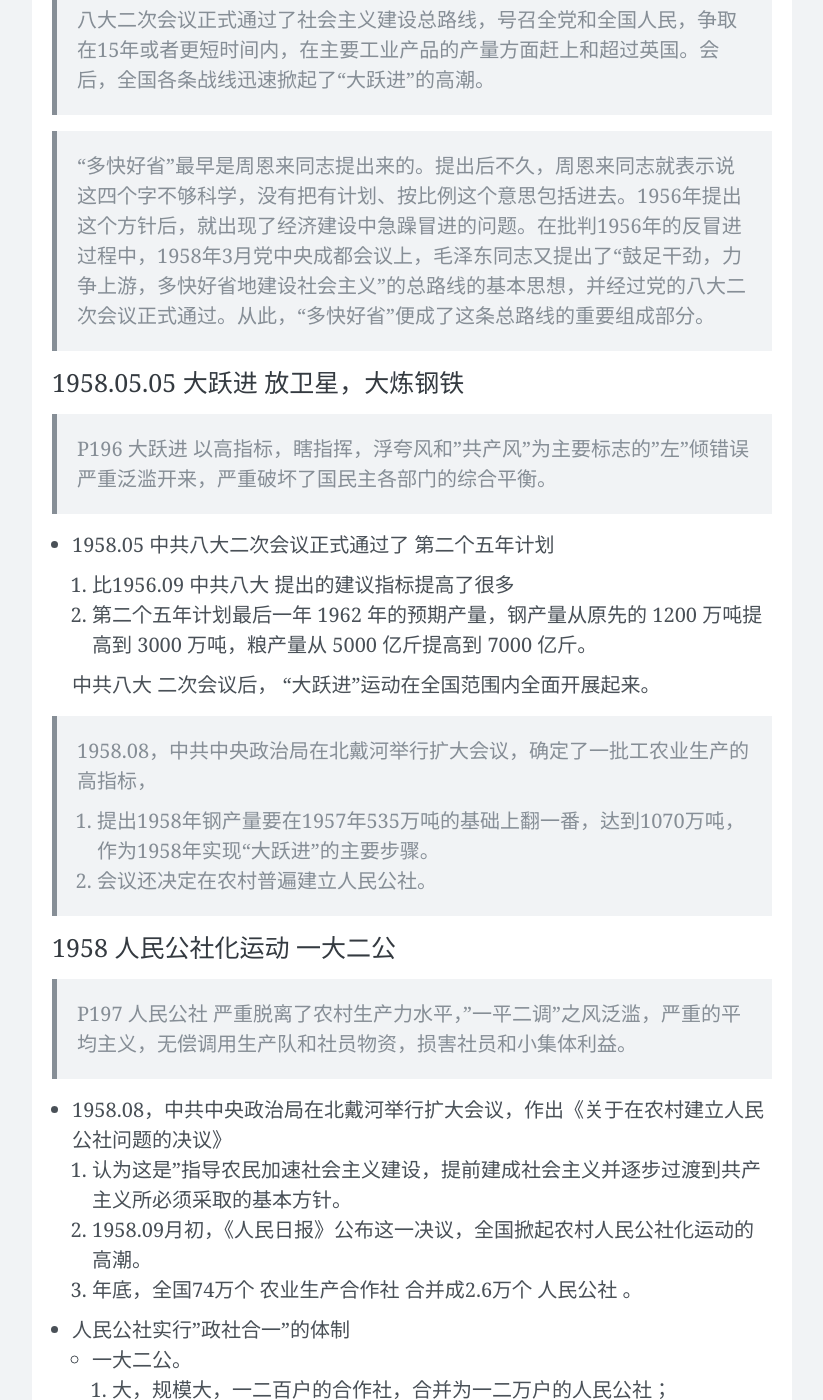
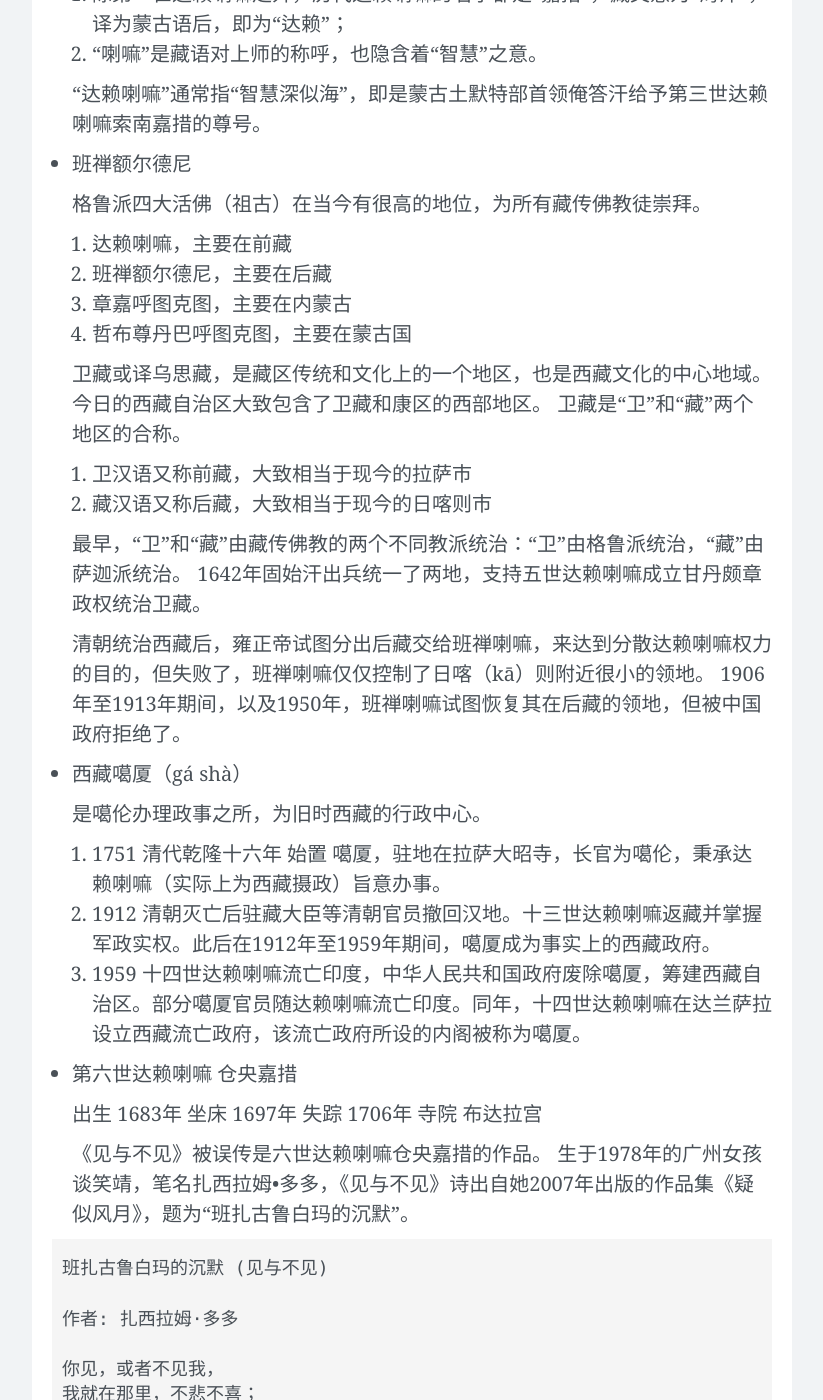
Before and after one commit to wangtiga/wangtiga.github.io, a Jekyll site: the page built from _posts/2020-11-15-3708_summary.md, in a window 1280 px wide and 1400 px high, scrolled down 12864 px. Shown: the whole window, without its empty margins (228-1051 px from the left). Built offline with Jekyll 4.4.1, drawn with Linux system fonts in a browser that asks for light colours; nearby versions of some CDN libraries; comment, search, counter and statistics services are not loaded; some of the changed text lies outside the part shown.

Commit message:
updated from r1

````diff
--- a/_posts/2020-11-15-3708_summary.md
+++ b/_posts/2020-11-15-3708_summary.md
@@ -305,6 +305,83 @@ TODO 第一次鸦片战争时期开设的几个通商口岸只有香港起到真
 3. 经济方针
 4. 外交原则
 
+- 1951.10 西藏和平解放
+
+  1. 1950       昌都战役结束前， 时年15岁的第十四世达赖喇嘛尚未亲政，实权为摄政`达扎·阿旺松绕`拥有。
+  2. 1950.11.08 昌都战役结束，藏军惨败。西藏噶厦内的改革派力量支持`第十四世达赖喇嘛`亲政。
+  3. 1951.01    摄政`达扎·阿旺松绕`被迫辞职。解放军将昌都战役中投降的噶厦派出的昌都总管`阿沛·阿旺晋美`释放回拉萨，以要求`西藏噶厦`承认中华人民共和国对西藏的主权。而中央人民政府也答应会保持西藏现状。1951年1月，达赖致信中央人民政府，信中说“余此次接受西藏全体人民热烈而诚恳的要求执政”、“决定和平达成人民之愿望”，派代表“向中央人民政府谋求解决西藏问题”。
+  1. 1951.02    达赖喇嘛任命`阿沛·阿旺晋美`为首席代表，凯墨·索安旺堆、土丹旦达、土登列门和桑颇·登增顿珠等四人为代表，赴北京处理和中央人民政府谈判事宜。
+  2. 1951.05.23 西藏政府代表团在北京同中央人民政府的代表签署了《中央人民政府和西藏地方政府关于和平解放西藏办法的协议》，双方确认西藏为中国领土的一部分，同意“西藏和平解放”，中国人民解放军进驻西藏，藏军改编为中国人民解放军，中央人民政府负责西藏的涉外事宜，并恢复`班禅额尔德尼`在西藏的固有地位，协议还同意中央对西藏的政治制度以及达赖喇嘛的固有地位及职权均不变动，尊重宗教信仰自由，而西藏政府应自动实行改革，中央不加强迫。
+  3. 1951.10    `达赖喇嘛`决定暂不离开西藏，并于1951年10月正式同意了《关于和平解放西藏办法的协议》。
+
+- 第十四世达赖喇嘛 丹增嘉措
+
+  达赖喇嘛 是藏传佛教中格鲁派（黄教）转世传承的领袖
+
+  1. 除第一世达赖喇嘛之外，历代达赖喇嘛的名字都是“嘉措”，藏文意为“海洋”，译为蒙古语后，即为“达赖”；
+  2. “喇嘛”是藏语对上师的称呼，也隐含着“智慧”之意。
+
+  “达赖喇嘛”通常指“智慧深似海”，即是蒙古土默特部首领俺答汗给予第三世达赖喇嘛索南嘉措的尊号。
+
+- 班禅额尔德尼
+
+  格鲁派四大活佛（祖古）在当今有很高的地位，为所有藏传佛教徒崇拜。
+
+  1. 达赖喇嘛，主要在前藏
+  2. 班禅额尔德尼，主要在后藏
+  3. 章嘉呼图克图，主要在内蒙古
+  4. 哲布尊丹巴呼图克图，主要在蒙古国
+
+  卫藏或译乌思藏，是藏区传统和文化上的一个地区，也是西藏文化的中心地域。今日的西藏自治区大致包含了卫藏和康区的西部地区。
+  卫藏是“卫”和“藏”两个地区的合称。
+
+  1. 卫汉语又称前藏，大致相当于现今的拉萨市
+  2. 藏汉语又称后藏，大致相当于现今的日喀则市
+
+  最早，“卫”和“藏”由藏传佛教的两个不同教派统治：“卫”由格鲁派统治，“藏”由萨迦派统治。
+  1642年固始汗出兵统一了两地，支持五世达赖喇嘛成立甘丹颇章政权统治卫藏。
+
+  清朝统治西藏后，雍正帝试图分出后藏交给班禅喇嘛，来达到分散达赖喇嘛权力的目的，但失败了，班禅喇嘛仅仅控制了日喀（kā）则附近很小的领地。
+  1906年至1913年期间，以及1950年，班禅喇嘛试图恢复其在后藏的领地，但被中国政府拒绝了。
+
+- 西藏噶厦（gá shà）
+
+  是噶伦办理政事之所，为旧时西藏的行政中心。
+
+  1. 1751 清代乾隆十六年 始置 噶厦，驻地在拉萨大昭寺，长官为噶伦，秉承达赖喇嘛（实际上为西藏摄政）旨意办事。
+  2. 1912 清朝灭亡后驻藏大臣等清朝官员撤回汉地。十三世达赖喇嘛返藏并掌握军政实权。此后在1912年至1959年期间，噶厦成为事实上的西藏政府。
+  3. 1959 十四世达赖喇嘛流亡印度，中华人民共和国政府废除噶厦，筹建西藏自治区。部分噶厦官员随达赖喇嘛流亡印度。同年，十四世达赖喇嘛在达兰萨拉设立西藏流亡政府，该流亡政府所设的内阁被称为噶厦。
+
+- 第六世达赖喇嘛 仓央嘉措
+
+   出生	1683年
+   坐床	1697年
+   失踪	1706年
+   寺院	布达拉宫
+
+   《见与不见》被误传是六世达赖喇嘛仓央嘉措的作品。
+   生于­1978年的广州女孩谈笑靖，笔名扎西拉姆•多多，《见与不见》诗出自她2007年出版的作品集­《疑似风月》，题为“班扎古鲁白玛的沉默”。
+
+```txt
+班扎古鲁白玛的沉默 (见与不见)
+
+作者: 扎西拉姆·多多
+
+你见，或者不见我，
+我就在那里，不悲不喜；
+
+你念，或者不念我，
+情就在那里，不来不去；
+
+你爱，或者不爱我，
+爱就在那里，不增不减；
+
+你跟，或者不跟我，
+我的手就在你手里，不舍不弃；
+
+来我的怀里，或者，让我住进你的心里。
+默然相爱   寂静欢喜。
+```
 
 
 # 三 1949-1978 共和国史  改革开放之前
````
Also changed, not shown: _posts/2020-07-14-3708_2019_04.md (+5 -1 lines).
